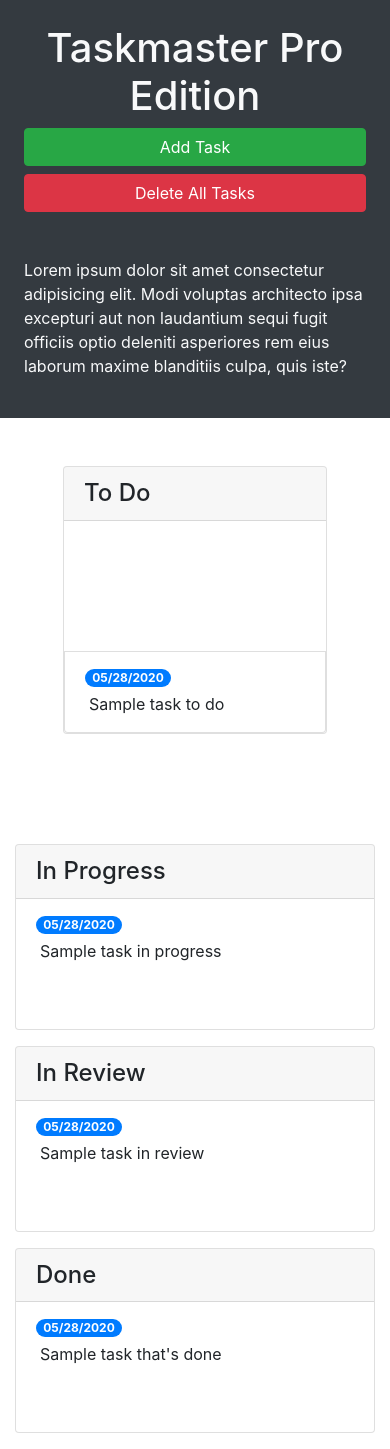
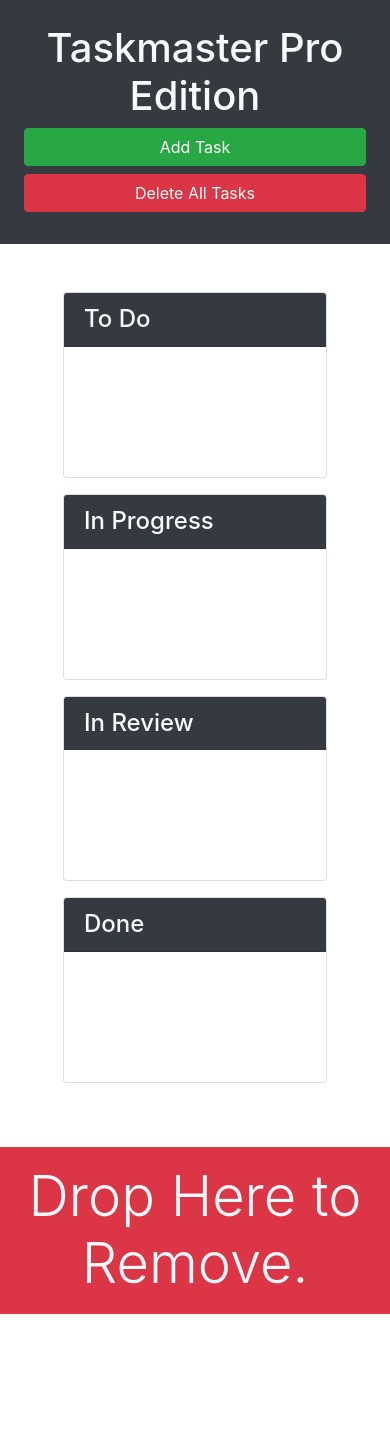
Before and after one commit to elease123/taskmaster-pro, a plain HTML site: page index.html in a window 390 px wide. After the commit the page ends 1314 px from the top, so only its background shows below. Drawn offline with nearby package versions, Linux system fonts and the light colour scheme.

Commit message:
added bootstrap utility classes

```diff
--- a/index.html
+++ b/index.html
@@ -13,82 +13,71 @@
 <body>
 
   <div class="row min-vh-100 no-gutters">
-    <header class="col-12 col-lg-3 bg-dark text-light d-flex flex-column p-4 p-lg-3">
-      <h1 class="text-center">Taskmaster Pro Edition</h1>
-      <button id="create-task" class="btn btn-block btn-success" data-toggle="modal" data-target="#task-form-modal">Add
-        Task</button>
-      <button id="remove-tasks" class="btn btn-block btn-danger">Delete All Tasks</button>
-      <p class="mt-auto">Lorem ipsum dolor sit amet consectetur adipisicing elit. Modi voluptas architecto ipsa
-        excepturi aut non
-        laudantium sequi fugit officiis optio deleniti asperiores rem eius laborum maxime blanditiis culpa, quis iste?
-      </p>
+    <header class="col-12 col-lg-3 bg-dark text-light sticky-top d-flex flex-column p-4 p-lg-3">
+      <div>
+        <h1 class="text-center"><span class="oi oi-task d-inline d-lg-none"></span>
+          Taskmaster Pro Edition</h1>
+        <div class="ml-md-auto w-100 w-md-auto">
+          <button id="create-task" class="btn btn-block btn-success" data-toggle="modal"
+            data-target="#task-form-modal">Add Task</button>
+          <button id="remove-tasks" class="btn btn-block btn-danger mb-2 mb-md-4"></span>Delete All Tasks</button>
+        </div>
+      </div>
+      <p class="mt-auto d-none d-lg-block">Lorem ipsum dolor sit amet consectetur adipisicing elit. Modi voluptas
+        architecto ipsa
+        excepturi aut non laudantium sequi fugit officiis optio deleniti asperiores rem eius laborum maxime blanditiis
+        culpa, quis iste?</p>
     </header>
-    <main class="col-12 col-lg-9">
+    <main class="col-12 col-lg-9 d-flex flex-column">
+      <div class="m-5 row justify-content-around">
           <!--to do start-->
-      <div class="m-5 row justify-content-around">
           <div class="col-12 col-md-6 col-xl-3 mb-3">
             <div class="card">
-      <h4 class="card-header">
+              <h4 class="card-header bg-dark text-light">
                 To Do
               </h4>
-        <ul id="list-toDo" class="list-group list-group-flush"> </ul>
-          <li class="list-group-item">
-            <span class="badge badge-primary badge-pill">05/28/2020</span>
-            <p class="m-1">Sample task to do</p>
-          </li>
+              <ul id="list-toDo" class="list-group list-group-flush">
               </ul>
             </div>
           </div>
-      </div>
-      </div>
-
           <!--to do end-->
-        <!-- in progress start -->
+          <!--InProgress start-->
           <div class="col-12 col-md-6 col-xl-3 mb-3">
             <div class="card">
-            <h4 class="card-header">
+              <h4 class="card-header bg-dark text-light">
                 In Progress
               </h4>
               <ul id="list-inProgress" class="list-group list-group-flush">
-            <li class="list-group-item">
-              <span class="badge badge-primary badge-pill">05/28/2020</span>
-              <p class="m-1">Sample task in progress</p>
-            </li>
               </ul>
             </div>
           </div>
-        <!-- in progress end -->
-        <!-- in review start -->
+          <!--InProgress end-->
+          <!--InReview start-->
           <div class="col-12 col-md-6 col-xl-3 mb-3">
             <div class="card">
-      <h4 class="card-header">
+              <h4 class="card-header bg-dark text-light">
                 In Review
               </h4>
               <ul id="list-inReview" class="list-group list-group-flush">
-      <li class="list-group-item">
-        <span class="badge badge-primary badge-pill">05/28/2020</span>
-        <p class="m-1">Sample task in review</p>
-      </li>
               </ul>
             </div>
           </div>
-  <!-- in review end -->
-  <!-- done start -->
+          <!--InReview end-->
+          <!--done start-->
           <div class="col-12 col-md-6 col-xl-3 mb-3">
             <div class="card">
-      <h4 class="card-header">
+              <h4 class="card-header bg-dark text-light">
                 Done
               </h4>
               <ul id="list-done" class="list-group list-group-flush">
-      <li class="list-group-item">
-        <span class="badge badge-primary badge-pill">05/28/2020</span>
-        <p class="m-1">Sample task that's done</p>
-      </li>
               </ul>
             </div>
+            <!--done end-->
           </div>
-  <!-- done end -->
       </div>
+      <div class="mt-auto" id="trash">
+        <div class="w-100 bg-danger p-3 text-center text-light display-4">
+          Drop Here to Remove.
         </div>
       </div>
     </main>
@@ -109,7 +98,7 @@
           <form>
             <div class="form-group">
               <label for="modalTaskDescription">Task description</label>
-              <textarea id="modalTaskDescription" rows="3" class="form-control"></textarea>
+              <textarea class="form-control" id="modalTaskDescription" rows="3"></textarea>
             </div>
             <div class="form-group">
               <label for="modalDueDate">Due date</label>
```
Lines whose indentation alone changed are shown as unchanged.
